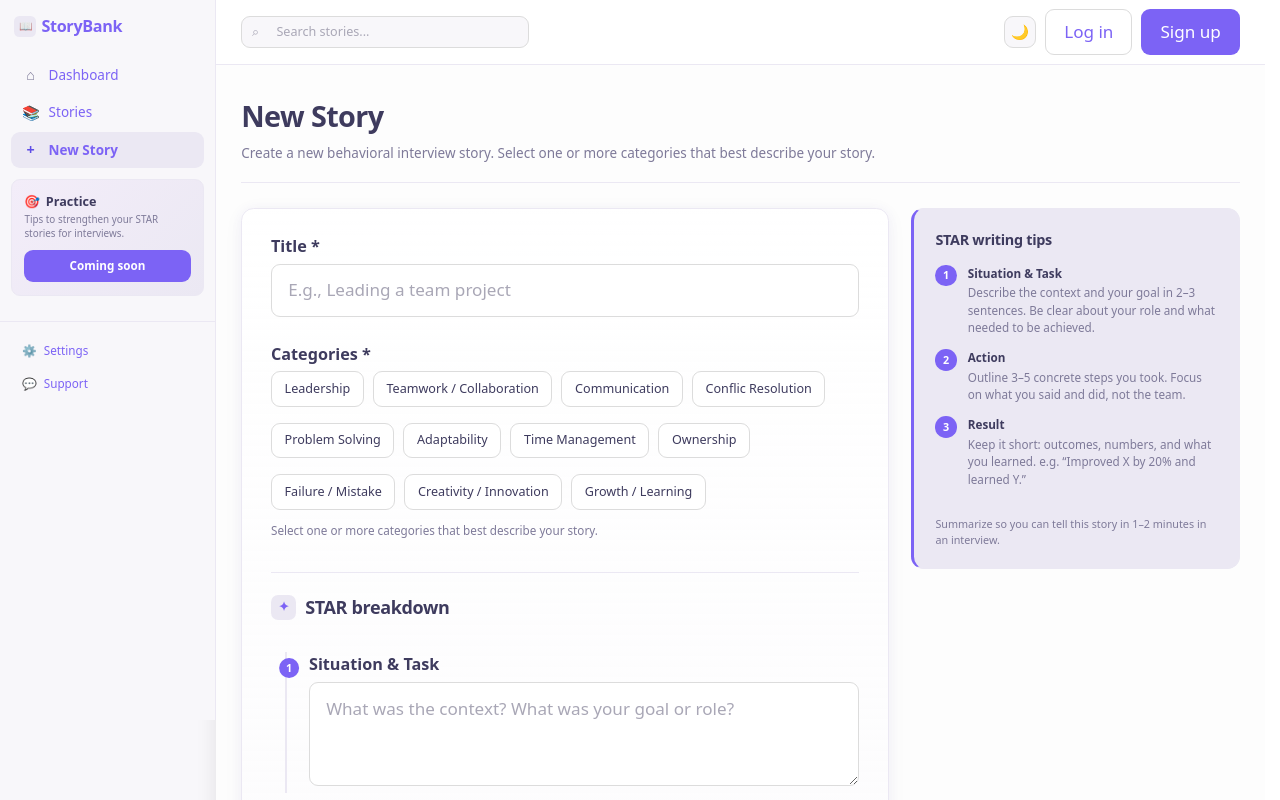
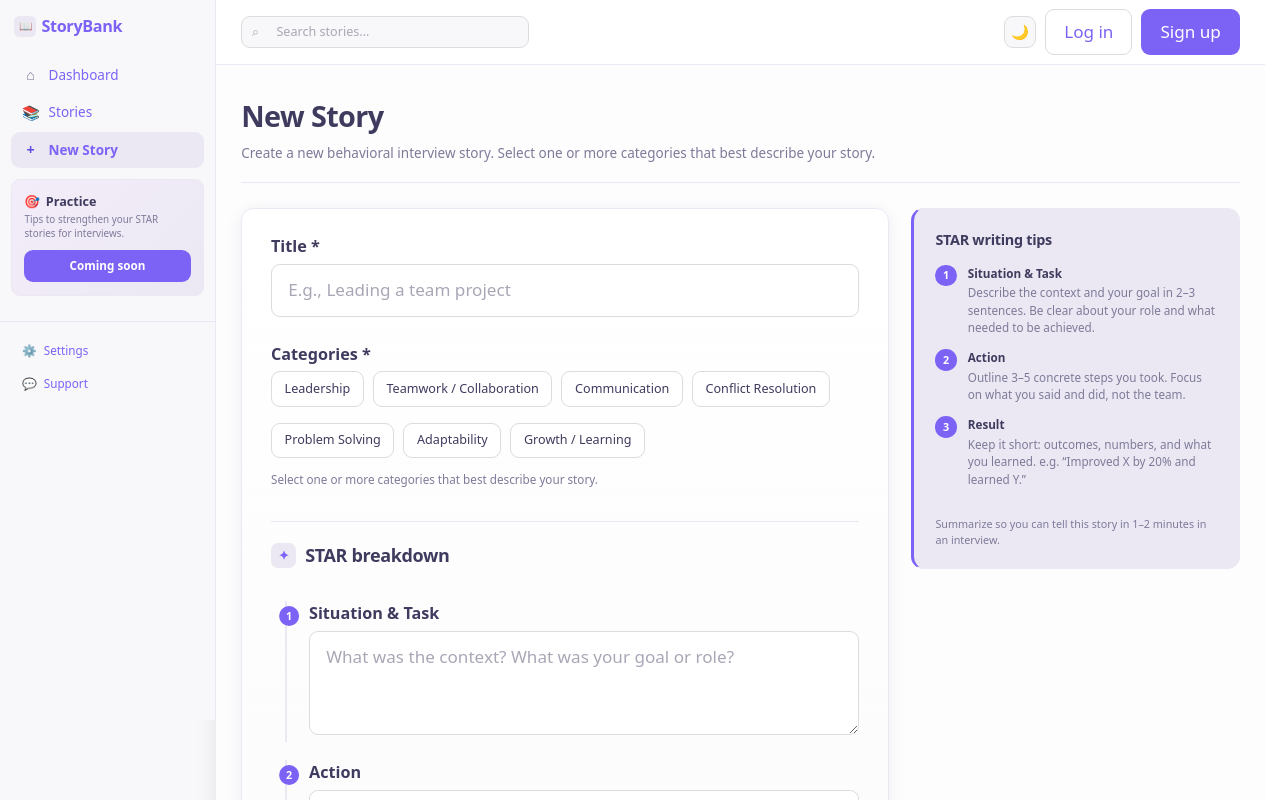
Before and after one commit to park-jenna/storybank, a Next.js app in the folder frontend/: page /stories/new in a window 1280 px wide. Shown: the top 800 px of the page. Built offline with nearby package versions, Linux system fonts and the light colour scheme; no server answers.

Commit message:
refactor: reduce categories to 7

```diff
--- a/frontend/src/constants/categories.ts
+++ b/frontend/src/constants/categories.ts
@@ -2,13 +2,9 @@ export const CATEGORIES = [
     "Leadership",
     "Teamwork / Collaboration",
     "Communication",
-    "Conflic Resolution",
+    "Conflict Resolution",
     "Problem Solving",
     "Adaptability",
-    "Time Management",
-    "Ownership",
-    "Failure / Mistake",
-    "Creativity / Innovation",
     "Growth / Learning",
 ] as const;
 
@@ -16,20 +12,15 @@ export const CATEGORY_BADGE_MAP: Record<string, string> = {
     "Leadership": "badge-purple",
     "Teamwork / Collaboration": "badge-cyan",
     "Communication": "badge-green",
-    "Conflic Resolution": "badge-pink",
+    "Conflict Resolution": "badge-pink",
     "Problem Solving": "badge-orange",
     "Adaptability": "badge-yellow",
-    "Time Management": "badge-primary",
-    "Ownership": "badge-purple",
-    "Failure / Mistake": "badge-pink",
-    "Creativity / Innovation": "badge-cyan",
     "Growth / Learning": "badge-green",
 };
 
 // Pie chart colors (hex)
 export const CHART_COLORS = [
-    "#7c3aed", "#0891b2", "#059669", "#db2777", "#ea580c", "#d97706",
-    "#2563eb", "#7c3aed", "#db2777", "#0891b2", "#059669",
+    "#7c3aed", "#0891b2", "#059669", "#db2777", "#ea580c", "#d97706", "#2563eb",
 ] as const;
 
 export function getChartColor(category: string): string {
```
Also changed, not shown: 2 other files (tests, documents, lock files or other folders).
